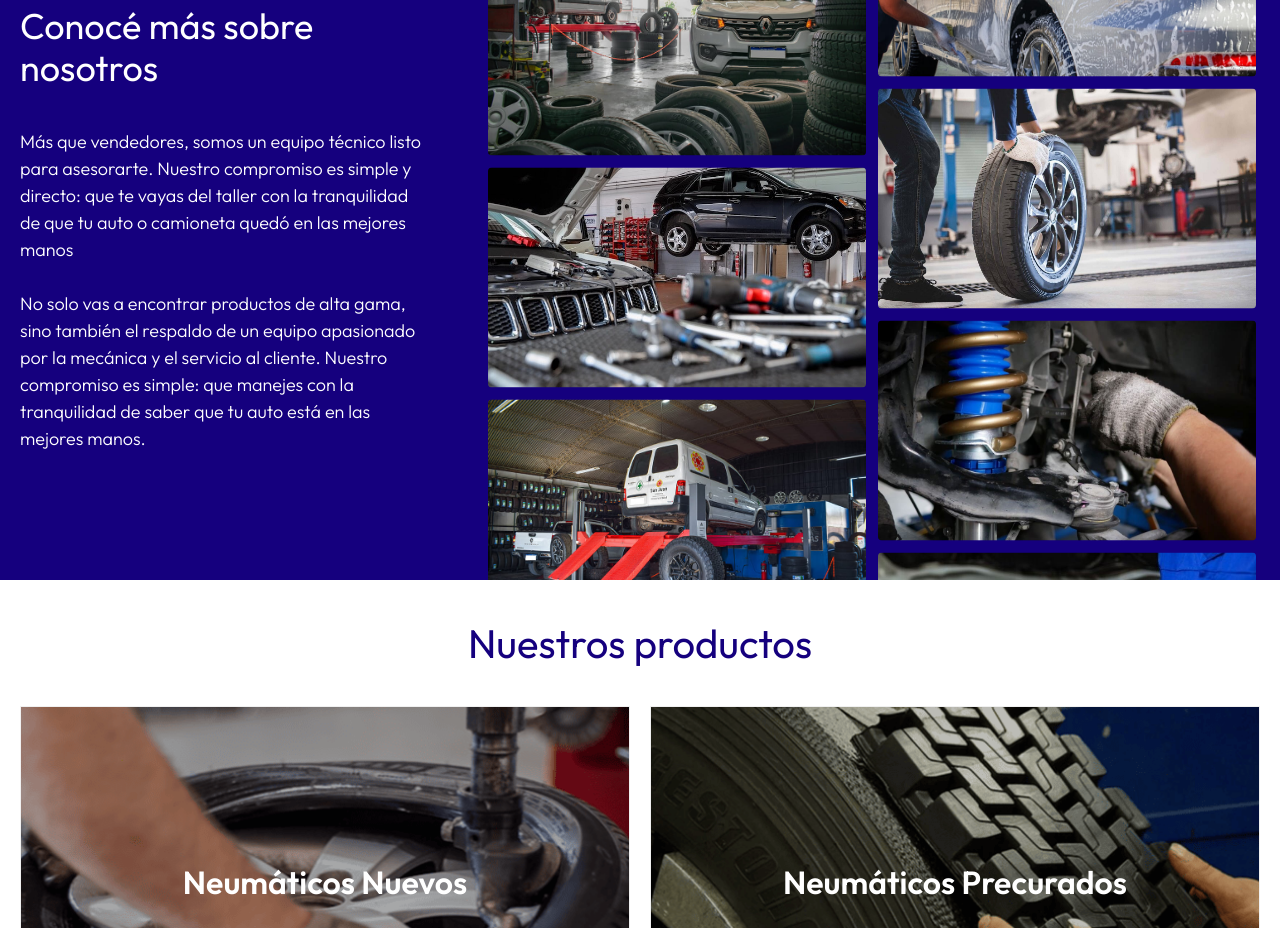
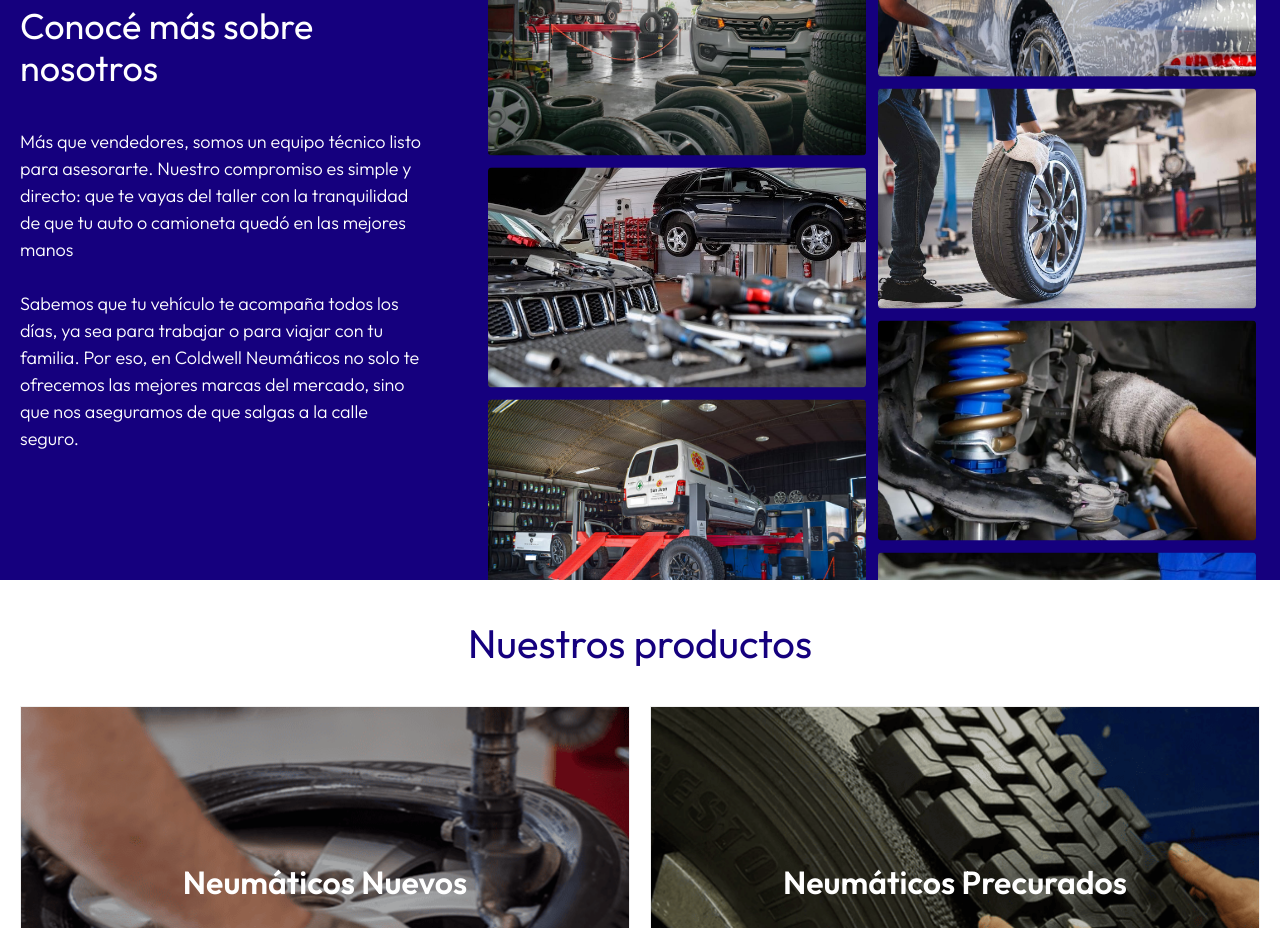
Before and after one commit to DunaStudio/coldwell, a Next.js app: page / in a window 1280 px wide. Shown: the part 1020-1948 px from the top of the page. Built offline with nearby package versions, Linux system fonts and the light colour scheme.

Commit message:
fix text company section

```diff
--- a/components/ui/ProductTypeMobile.tsx
+++ b/components/ui/ProductTypeMobile.tsx
@@ -103,7 +103,7 @@ export default function ProductTypeMobile() {
                 src={pt.bgImageSrc}
                 alt={pt.title}
                 fill
-                quality={50}
+                quality={75}
                 loading={i === 0 ? "eager" : "lazy"}
                 className="object-cover"
               />
@@ -124,7 +124,7 @@ export default function ProductTypeMobile() {
               src={pt.mainImageSrc}
               alt={pt.title}
               fill
-              quality={50}
+              quality={75}
               loading={i === 0 ? "eager" : "lazy"}
               className="object-contain object-bottom"
             />
--- a/sections/CompanySection.tsx
+++ b/sections/CompanySection.tsx
@@ -127,10 +127,10 @@ export default function CompanySection() {
             manos
             <br />
             <br />
-            No solo vas a encontrar productos de alta gama, sino también el
-            respaldo de un equipo apasionado por la mecánica y el servicio al
-            cliente. Nuestro compromiso es simple: que manejes con la
-            tranquilidad de saber que tu auto está en las mejores manos.
+            Sabemos que tu vehículo te acompaña todos los días, ya sea para
+            trabajar o para viajar con tu familia. Por eso, en Coldwell
+            Neumáticos no solo te ofrecemos las mejores marcas del mercado, sino
+            que nos aseguramos de que salgas a la calle seguro.
           </p>
         </div>
 
```
